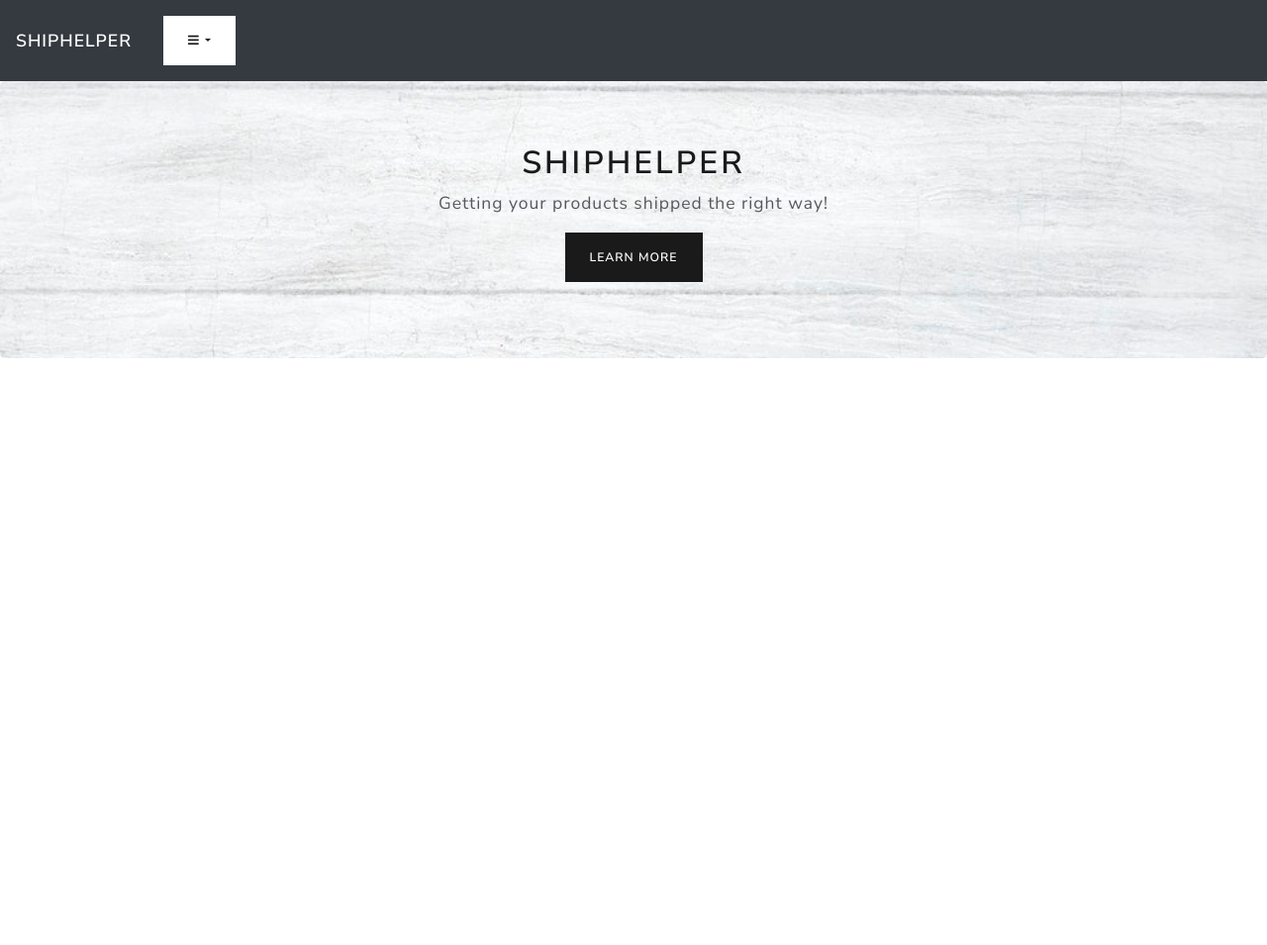
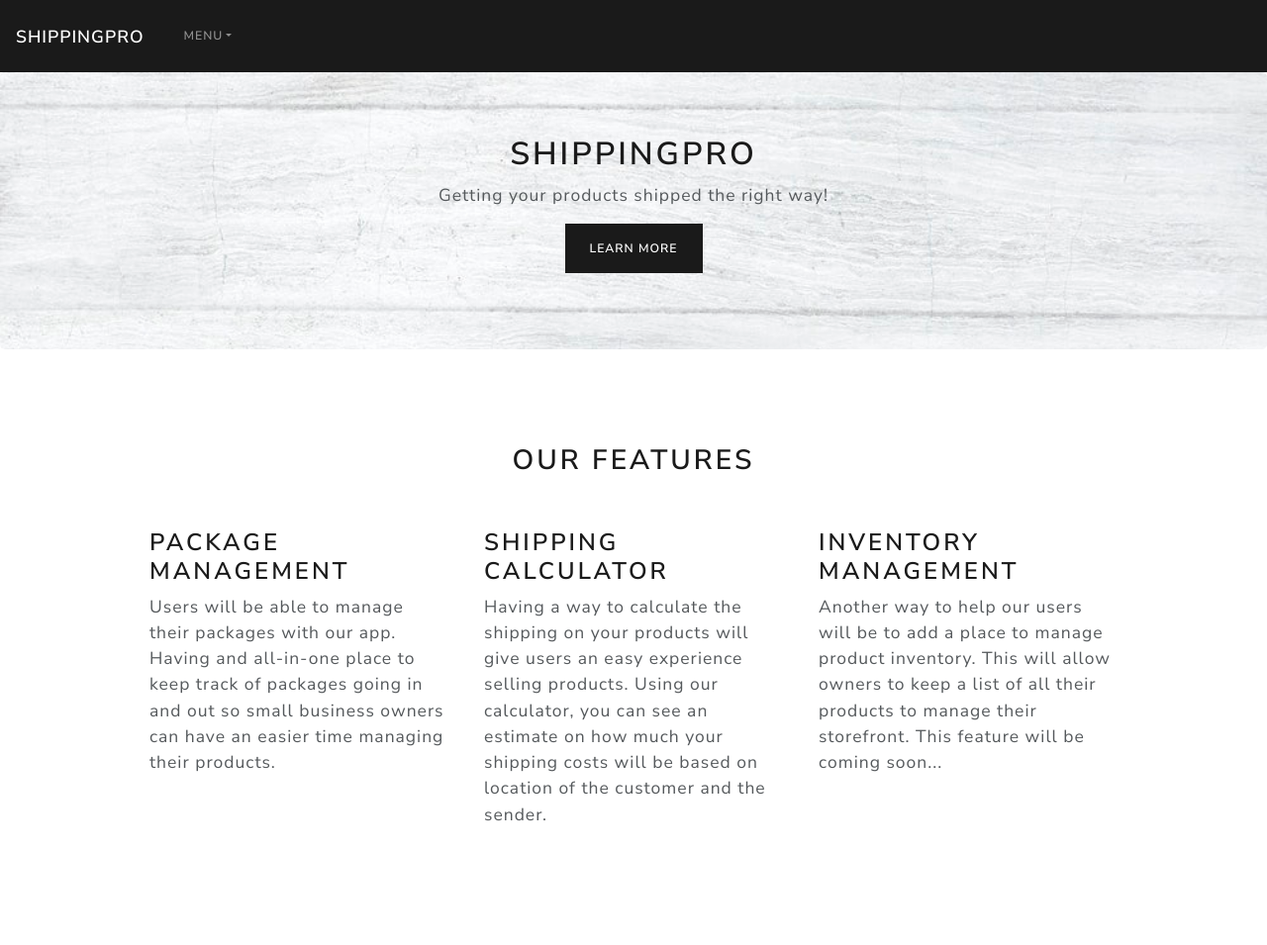
Before and after one commit to ryd0g/FinalProject, a plain HTML site: page homepage.html in a window 1280 px wide. Shown: the top 955 px of the page at 99% size. Before the commit the page ends 800 px from the top, so only its background shows below. Drawn offline with nearby package versions, Linux system fonts and the light colour scheme.

Commit message:
fixed colors, added features

```diff
--- a/homepage.html
+++ b/homepage.html
@@ -1,48 +1,28 @@
 <!DOCTYPE html>
 <html lang="en">
+
 <head>
     <meta charset="UTF-8" />
     <meta name="viewport" content="width=device-width, initial-scale=1.0" />
-    <link
-      rel="stylesheet"
-      href="https://stackpath.bootstrapcdn.com/bootstrap/4.3.1/css/bootstrap.min.css"
-    />
-    <link
-      rel="stylesheet"
-      href="https://bootswatch.com/4/lux/bootstrap.min.css"
-    />
+    <link rel="stylesheet" href="https://stackpath.bootstrapcdn.com/bootstrap/4.3.1/css/bootstrap.min.css" />
+    <link rel="stylesheet" href="https://bootswatch.com/4/lux/bootstrap.min.css" />
     <link href="https://unpkg.com/aos@2.3.1/dist/aos.css" rel="stylesheet" />
     <link rel="stylesheet" href="homepage.css" />
-    <link
-      rel="stylesheet"
-      href="https://use.fontawesome.com/releases/v5.6.3/css/all.css"
-      integrity="sha384-UHRtZLI+pbxtHCWp1t77Bi1L4ZtiqrqD80Kn4Z8NTSRyMA2Fd33n5dQ8lWUE00s/"
-      crossorigin="anonymous"
-    />
-    <link
-      rel="stylesheet"
-      href="https://cdnjs.cloudflare.com/ajax/libs/font-awesome/4.7.0/css/font-awesome.min.css"
-    />
+    <link rel="stylesheet" href="https://use.fontawesome.com/releases/v5.6.3/css/all.css"
+        integrity="sha384-UHRtZLI+pbxtHCWp1t77Bi1L4ZtiqrqD80Kn4Z8NTSRyMA2Fd33n5dQ8lWUE00s/" crossorigin="anonymous" />
+    <link rel="stylesheet" href="https://cdnjs.cloudflare.com/ajax/libs/font-awesome/4.7.0/css/font-awesome.min.css" />
     <script src="https://code.jquery.com/jquery-3.5.1.min.js"></script>
     <script src="https://stackpath.bootstrapcdn.com/bootstrap/4.5.0/js/bootstrap.min.js"></script>
-    <title>ShipHelper</title>
+    <title>ShippingPro</title>
 </head>
+
 <body>
-    <!-- NAVBAR -->
-    <nav class="navbar sticky-top navbar-expand navbar-dark bg-dark">
-      <a class="navbar-brand" href="homepage.html">ShipHelper</a>
+    <!-- nav -->
+    <nav class="navbar sticky-top navbar-expand navbar-dark bg-primary">
+        <a class="navbar-brand" href="homepage.html">ShippingPro</a>
         <div class="navbar-nav">
             <div class="dropdown">
-          <button
-            class="btn btn-secondary dropdown-toggle"
-            type="button"
-            id="dropdownMenuButton"
-            data-toggle="dropdown"
-            aria-haspopup="true"
-            aria-expanded="false"
-          >
-            <i class="fas fa-bars"></i>
-          </button>
+                <a class="nav-link dropdown-toggle" data-toggle="dropdown" href="#" role="button" aria-haspopup="true" aria-expanded="true">Menu</a>
                 <div class="dropdown-menu" aria-labelledby="dropdownMenuButton">
                     <a class="dropdown-item" href="index.html">Home</a>
                     <a class="dropdown-item" href="aboutus.html">About Us</a>
@@ -52,13 +32,97 @@
         </div>
     </nav>
 
-    <!-- HERO -->
+    <!-- title -->
     <section id="hero">
         <div class="jumbotron text-center">
-        <h1>ShipHelper</h1>
+            <h1>ShippingPro</h1>
             <p class="lead">Getting your products shipped the right way!</p>
             <a href="aboutus.html" class="btn btn-primary">Learn More</a>
         </div>
     </section>
+
+    <!-- features -->
+    <section id="features">
+        <div class="container mb-5 mt-5 pb-5 pt-5">
+            <h2 class="features-title text-center">Our Features</h2>
+            <div class="row m-5">
+                <div class="col-lg-4" data-aos="zoom-in" data-aos-duration="1100">
+                    <h3>Package Management</h3>
+                    <p class="lead">
+                        Users will be able to manage their packages with our app. Having
+                        and all-in-one place to keep track of packages going in and out
+                        so small business owners can have an easier time managing their
+                        products.
+                    </p>
+                </div>
+                <div class="col-lg-4" data-aos="zoom-in" data-aos-duration="1100">
+                    <h3>Shipping Calculator</h3>
+                    <p class="lead">
+                        Having a way to calculate the shipping on your products will
+                        give users an easy experience selling products. Using our calculator,
+                        you can see an estimate on how much your shipping costs will be based on
+                        location of the customer and the sender.
+                    </p>
+                </div>
+                <div class="col-lg-4" data-aos="zoom-in" data-aos-duration="1100">
+                    <h3>Inventory Management</h3>
+                    <p class="lead">
+                        Another way to help our users will be to add a place to manage
+                        product inventory. This will allow owners to keep a list of all
+                        their products to manage their storefront. This feature will be coming soon...
+                    </p>
+                </div>
+            </div>
+        </div>
+    </section>
+    <!-- cta/form -->
+    <section id="CTA">
+        <div class="jumbotron text-center mb-0">
+            <p class="lead mb-4">Sign Up for More Infomation</p>
+            <div class="d-flex justify-content-center">
+                <form class="form-inline" action="javascript:void(0);">
+                    <input type="text" class="form-control mb-2 mr-sm-2" placeholder="Name" />
+                    <input type="text" class="form-control mb-2 mr-sm-2" placeholder="Email" />
+                    <input type="date" class="form-control mb-2 mr-sm-2" />
+                    <label for="message">Any questions or comments?</label>
+                    <textarea class="form-control mb-2 mr-sm-2" id="message" rows="3"></textarea>
+                    <button class="btn btn-primary mb-2" id="submit">Submit</button>
+                    <div class="alert alert-dark alert-dismissable">
+                        <button type="button" class="close" data-dismiss="alert" aria-hidden="true">
+                            &times;
+                        </button>
+                        Thanks for signing up!
+                    </div>
+                </form>
+            </div>
+        </div>
+    </section>
+    <!--footer -->
+    <section id="footer">
+        <div class="footer bg-primary p-4 text-white">
+            &copy; Ryan Lee 2020
+            <a class="btn btn-social-icon btn-github" href="https://github.com/ryd0g" target="blank">
+                <span class="fa fa-github"></span>
+            </a>
+            <a class="btn btn-social-icon btn-instagram" href="https://www.instagram.com/r_lee925/" target="blank">
+                <span class="fa fa-instagram"></span>
+            </a>
+        </div>
+    </section>
+    <script src="https://unpkg.com/aos@2.3.1/dist/aos.js"></script>
+    <script>
+        AOS.init();
+    </script>
+    <script>
+        $(document).ready(function () {
+            $(document.getElementById('submit')).click(function () {
+                $('.alert').show();
+            });
+        });
+    </script>
+</body>
+
+</html>
+
 </body>
 </html>
```
Lines whose indentation alone changed are shown as unchanged.
